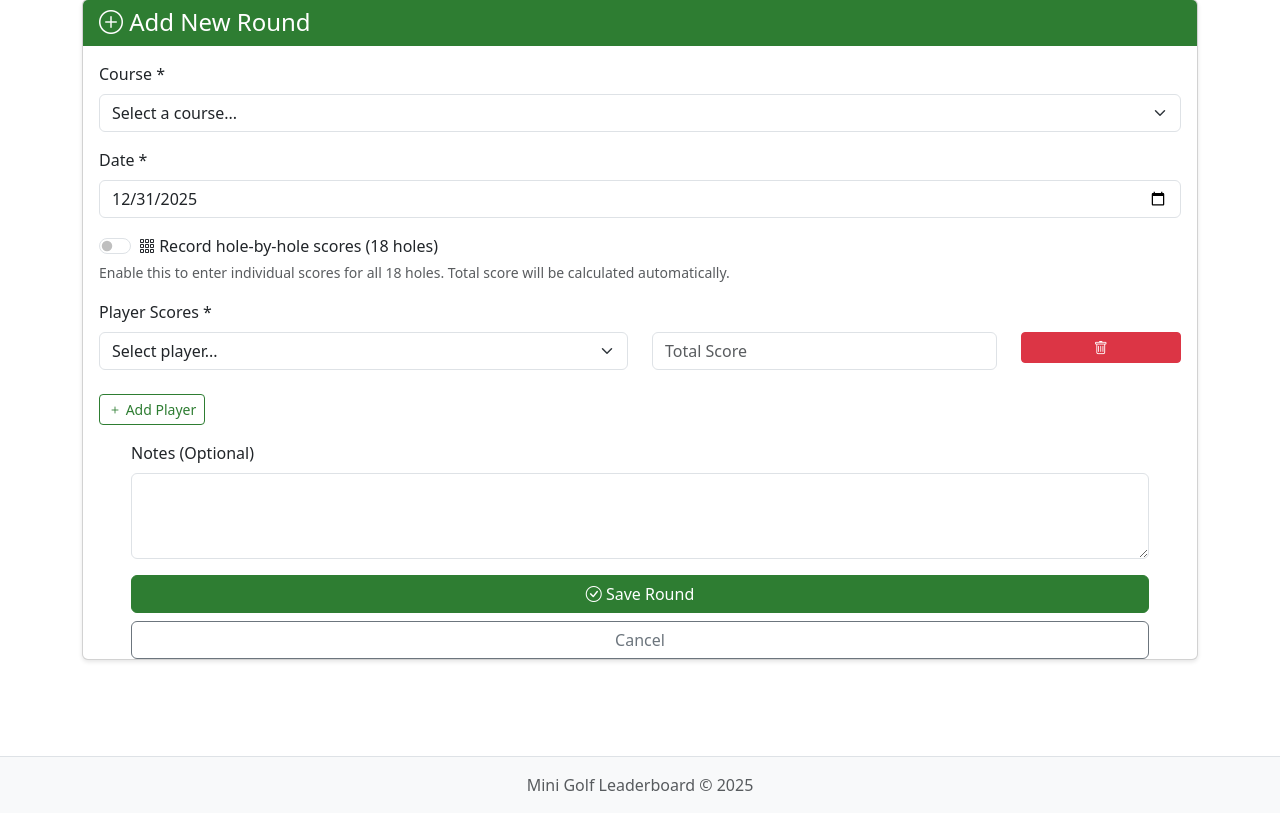
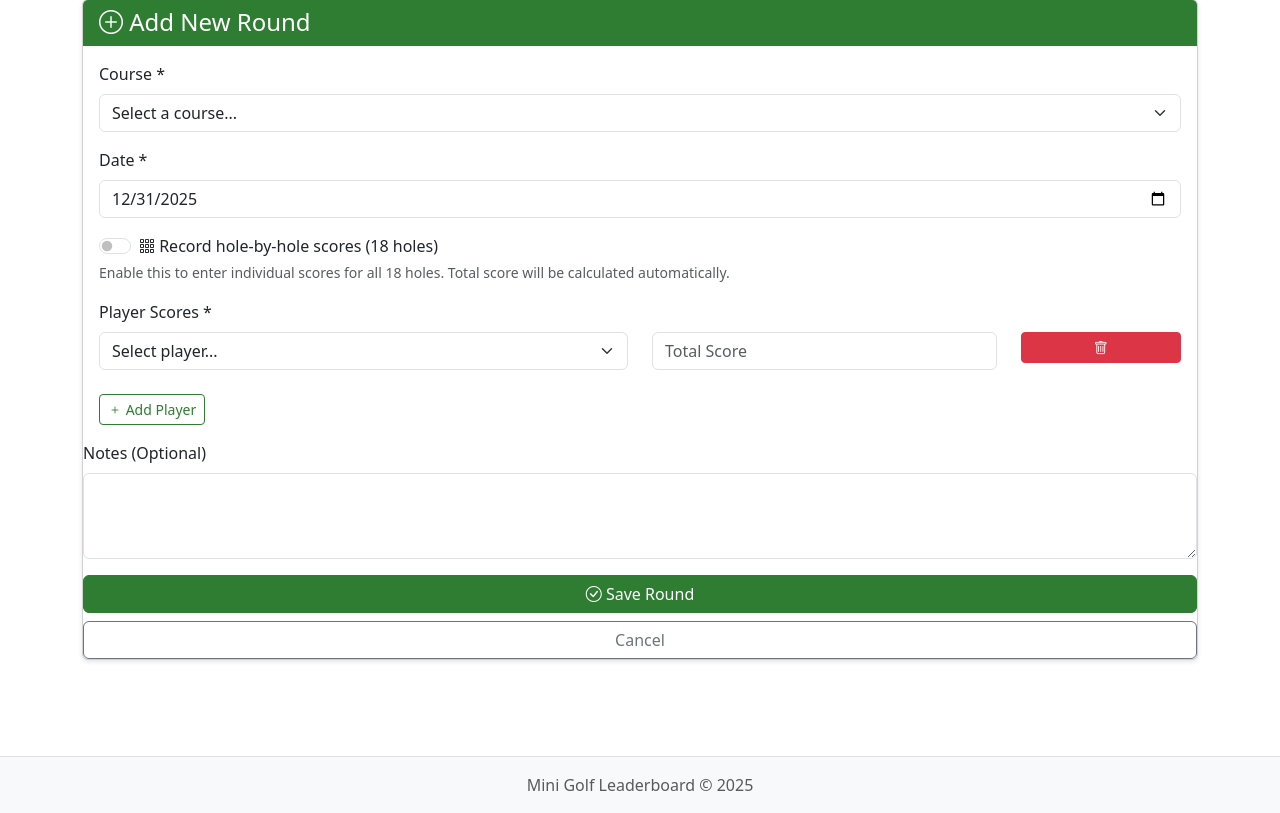
Before and after one commit to RackAttack86/Mini-Golf-Leaderboard, a Flask app: page /rounds/add in a window 1280 px wide. Shown: the part 105-918 px from the top of the page. Run offline with Flask 3, Linux system fonts and the light colour scheme; a user stored in the database is signed in; tables that the repository leaves empty hold one stand-in row (values such as "Sample post"); some libraries are stand-ins or nearby versions.

Commit message:
Match Notes section spacing to rest of form
- Remove px-5 wrapper from Notes and buttons section
- Use default card-body padding to match Add Player button spacing
- Consistent spacing throughout the form

🤖 Generated with [Claude Code](https://claude.com/claude-code)

Co-Authored-By: Claude Sonnet 4.5 <noreply@anthropic.com>

```diff
--- a/templates/rounds/add.html
+++ b/templates/rounds/add.html
@@ -167,7 +167,6 @@
                         </button>
                     </div>
 
-                    <div class="px-5">
                     <div class="mb-3">
                         <label for="notes" class="form-label">Notes (Optional)</label>
                         <textarea class="form-control" id="notes" name="notes" rows="3">{{ form_data.notes if form_data else '' }}</textarea>
@@ -180,7 +179,6 @@
                         <a href="{{ url_for('rounds.list_rounds') }}" class="btn btn-outline-secondary">
                             Cancel
                         </a>
-                        </div>
                     </div>
                 </form>
                 {% endif %}
```
Lines whose indentation alone changed are shown as unchanged.
